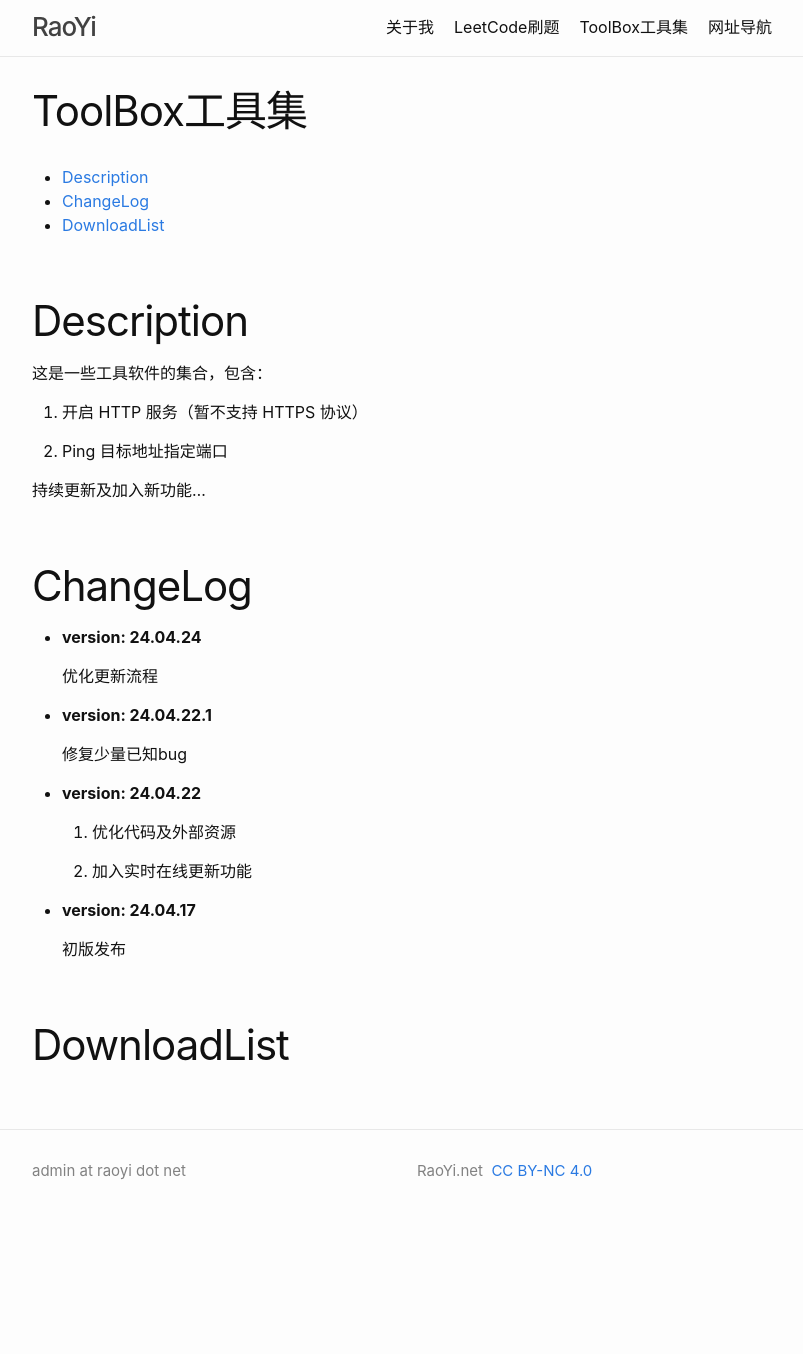
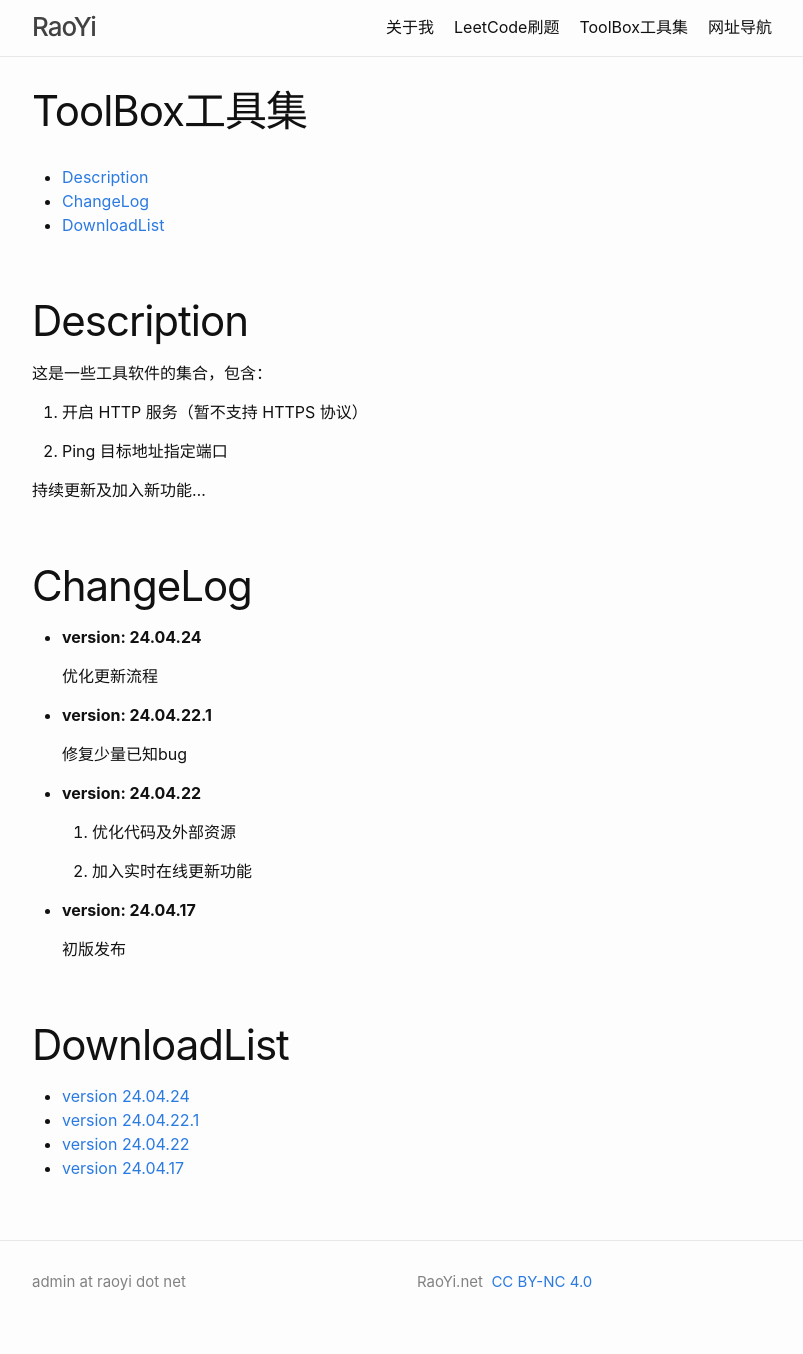
Before and after one commit to raoyi/raoyi.github.io, a Jekyll site: the page built from toolbox.md, in a window 1280 px wide. Shown: the whole page, without its empty margins (238-1041 px from the left). Built offline with Jekyll 4.4.1, drawn with Linux system fonts in a browser that asks for light colours; before the commit the page ends 1243 px from its top, so only the background shows below that.

Commit message:
Update toolbox.md

```diff
--- a/toolbox.md
+++ b/toolbox.md
@@ -39,3 +39,8 @@ permalink: /toolbox/
   初版发布
 
 # DownloadList {#DownloadList}
+
+- [version 24.04.24](https://gitee.com/raoyi/toolbox/releases/download/24.04.24/ToolBox-240424.exe)
+- [version 24.04.22.1](https://gitee.com/raoyi/toolbox/releases/download/24.04.22.1/ToolBox-2404221.exe)
+- [version 24.04.22](https://gitee.com/raoyi/toolbox/releases/download/24.04.22/ToolBox-240422.exe)
+- [version 24.04.17](https://gitee.com/raoyi/toolbox/releases/download/24.04.17/ToolBox-240417.exe)
```
